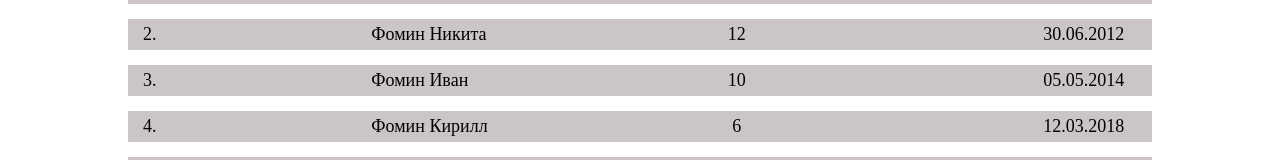
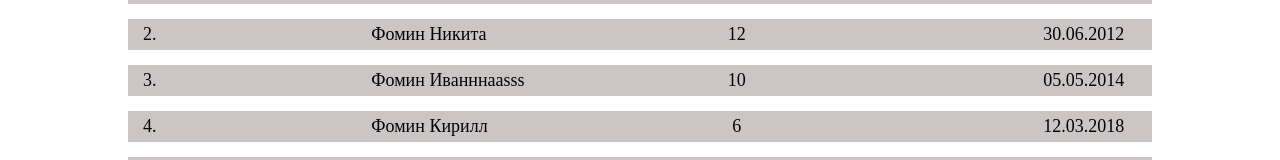
Before and after one commit to Elisei-Trifan/children-church, a React (Create React App) app: page / in a window 1280 px wide. Shown: the part 200-360 px from the top of the page. Built offline with nearby package versions, Linux system fonts and the light colour scheme.

Commit message:
изменеине

```diff
--- a/src/data/children.js
+++ b/src/data/children.js
@@ -17,7 +17,7 @@ export const children = [
   {
     surname: 'Фомины Вадим, Валентина',
     lastname: 'Фомин',
-    name: 'Иван',
+    name: 'Иванннaasss',
     dateOfBirth: '05.05.2014',
   },
   {
```
Also changed, not shown: 1 other file (tests, documents, lock files or other folders).
